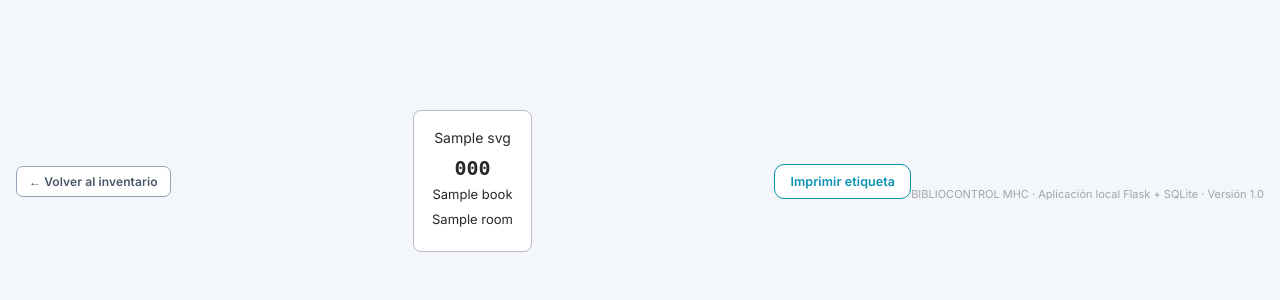
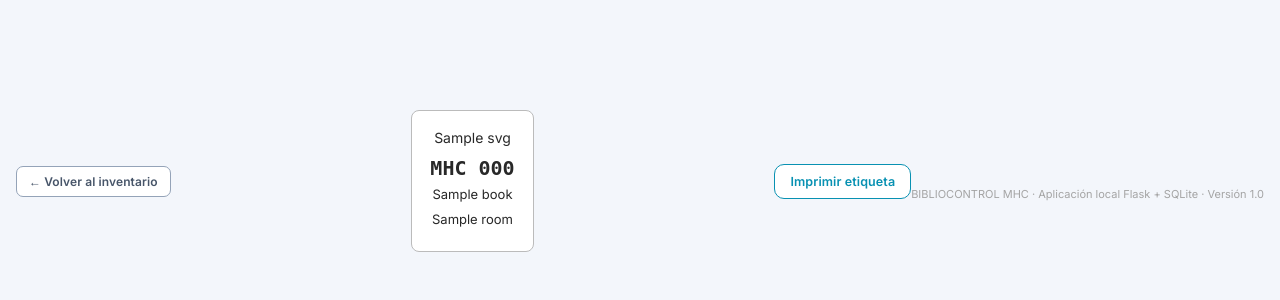
Before and after one commit to FALB0512/BIBLIOCONTROL_MHC, a Python web app: template templates/book_qr.html in a window 1280 px wide. Shown: the part 219-519 px from the top of the page. Run offline with Jinja, Linux system fonts and the light colour scheme; the template is opened without the code that fills it: most values are stand-ins (such as "Sample title", 1, 10 or a date in 2020).

Commit message:
Etiqueta QR: prefijo MHC y QR centrado
Claude-Session: https://claude.ai/code/session_01FHvqgy3CNZPiUCgDmdS5tK

```diff
--- a/templates/book_qr.html
+++ b/templates/book_qr.html
@@ -5,7 +5,7 @@
 <div class="no-print"><a class="button small secondary" href="{{ url_for('books') }}">← Volver al inventario</a></div>
 <div class="qr-label">
   {{ svg|safe }}
-  <code>{{ book.code }}</code>
+  <code>MHC {{ book.code }}</code>
   <p>{{ book.title }}</p>
   <p>{{ book.room }}</p>
 </div>
```
Also changed, not shown: static/css/styles.css (+1 -1 lines).
